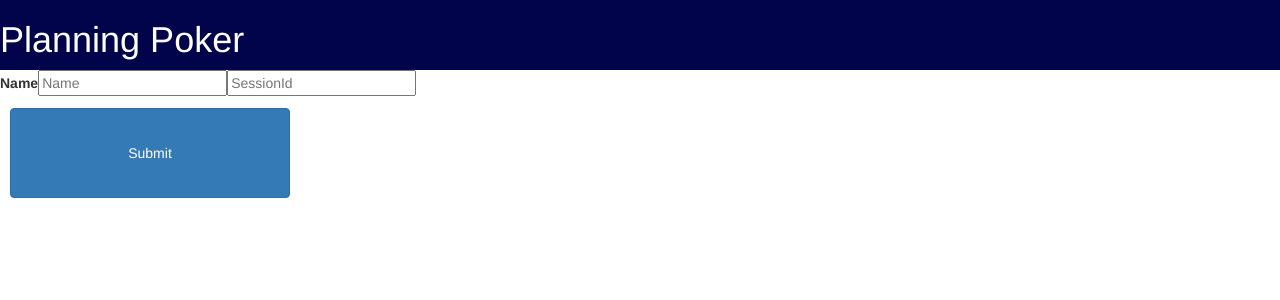
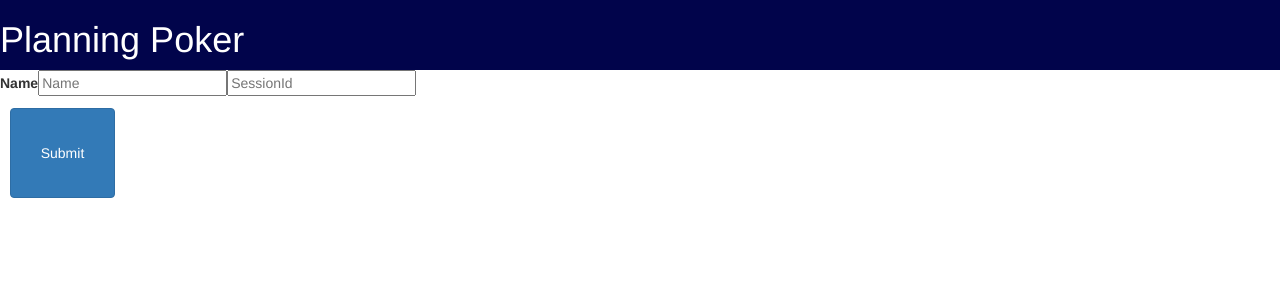
Before and after one commit to richashworth/planningpoker, a React (Create React App) app in the folder ui/: page /join in a window 1280 px wide. Shown: the top 300 px of the page. Built offline with nearby package versions, Linux system fonts and the light colour scheme.

Commit message:
btn styles

```diff
--- a/ui/src/pages/Results.js
+++ b/ui/src/pages/Results.js
@@ -7,7 +7,7 @@ class Results extends Component {
 
   render() {
 
-    const adminButton = <button type="button" className="btn btn-primary btn-lg">
+    const adminButton = <button type="button" className="btn-next btn btn-primary btn-lg">
       Next Item
     </button>
 
--- a/ui/src/styles/Results.css
+++ b/ui/src/styles/Results.css
@@ -1,4 +1,4 @@
-.btn {
+.btn-next {
   width: 20em;
   padding: 18px;
 }
```
